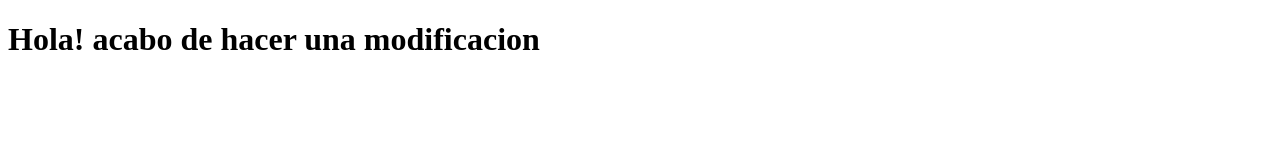
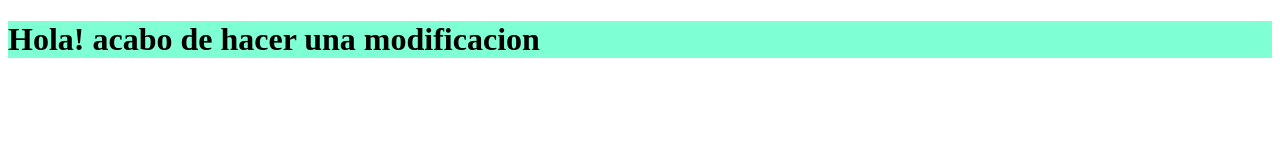
Before and after one commit to francoalberti1997/CursoPythonDjango, a plain HTML site: page index.html in a window 1280 px wide. Drawn offline with Linux system fonts and the light colour scheme.

Commit message:
agregando estilo

```diff
--- /dev/null
+++ b/estilo.css
@@ -0,0 +1,3 @@
+h1{
+    background-color: aquamarine;
+}
--- a/index.html
+++ b/index.html
@@ -4,6 +4,7 @@
     <meta charset="UTF-8">
     <meta http-equiv="X-UA-Compatible" content="IE=edge">
     <meta name="viewport" content="width=device-width, initial-scale=1.0">
+    <link rel="stylesheet" href="estilo.css">
     <title>Document</title>
 </head>
 <body>
```
Also changed, not shown: programa.js (added).
